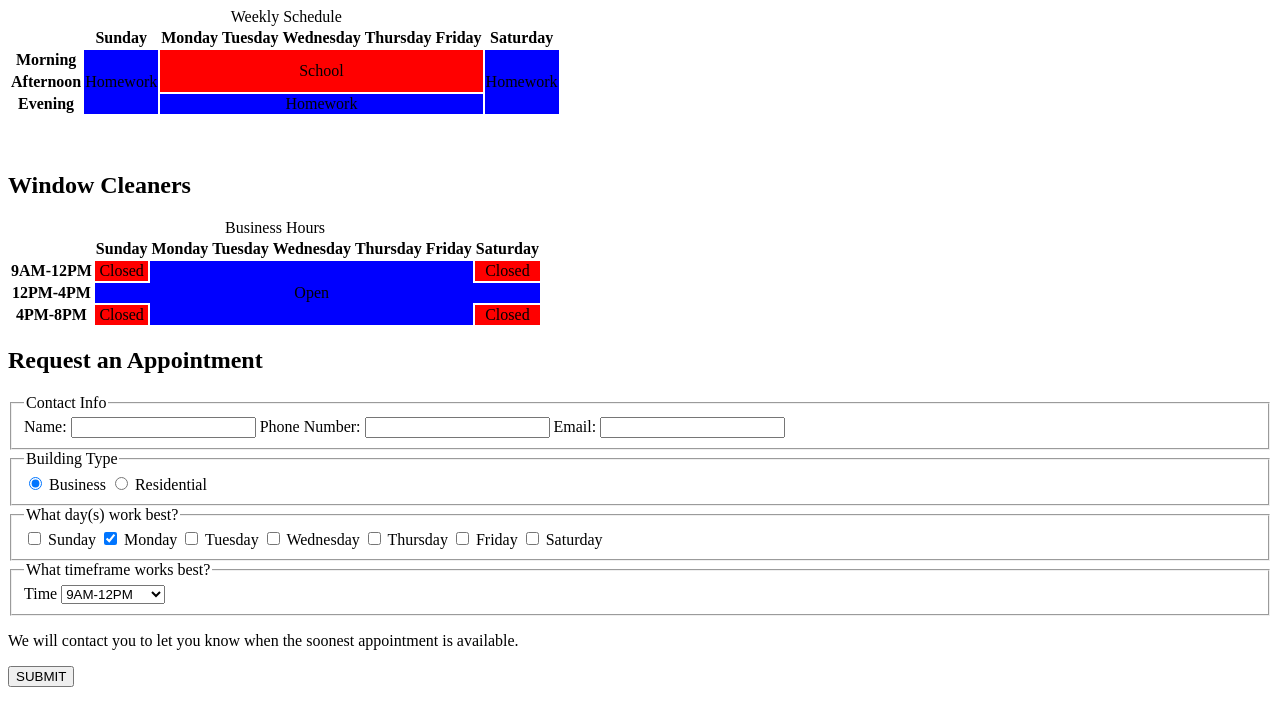
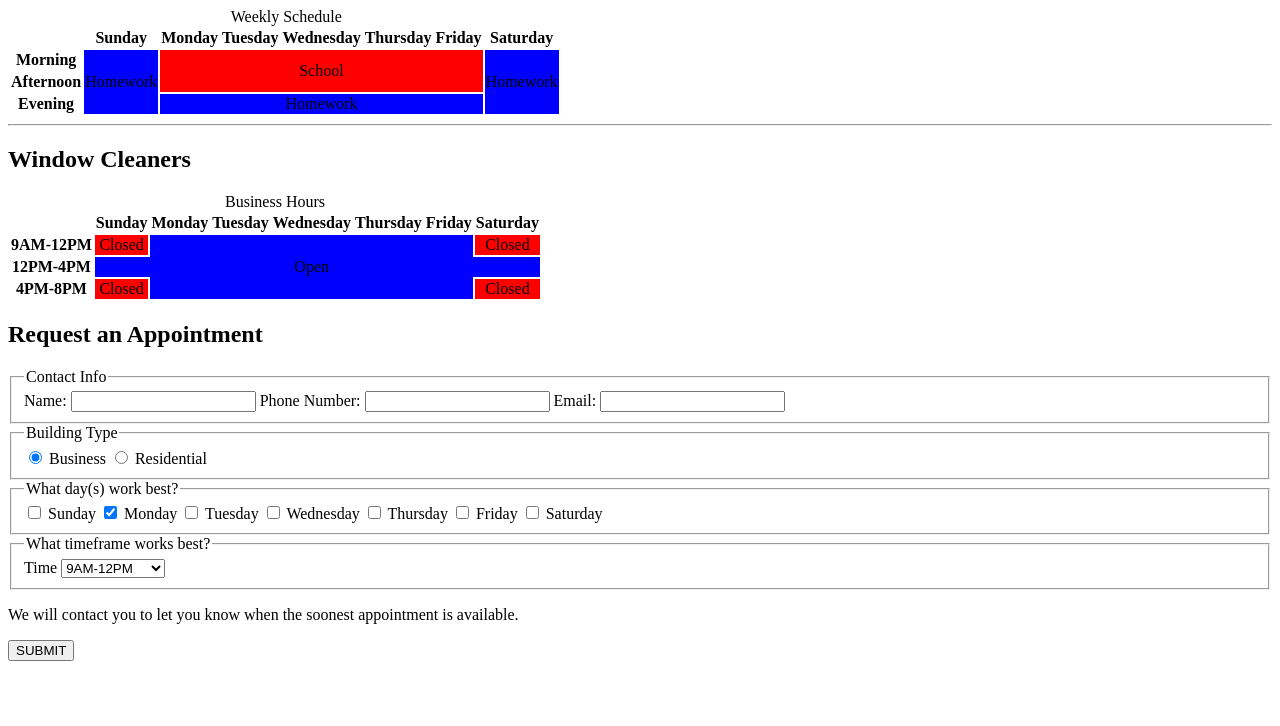
Before and after one commit to kevin-proctor/portfolio, a plain HTML site: page index.html in a window 1280 px wide. Drawn offline with Linux system fonts and the light colour scheme.

Commit message:
added thematic break

```diff
--- a/index.html
+++ b/index.html
@@ -34,8 +34,7 @@
             <td style="background-color:blue; text-align:center" colspan="5">Homework</td>
         </tr>
     </table>
-    <br>
-    <br>
+    <hr>
     <section>
         <h2>Window Cleaners</h2>
         <table>
```
